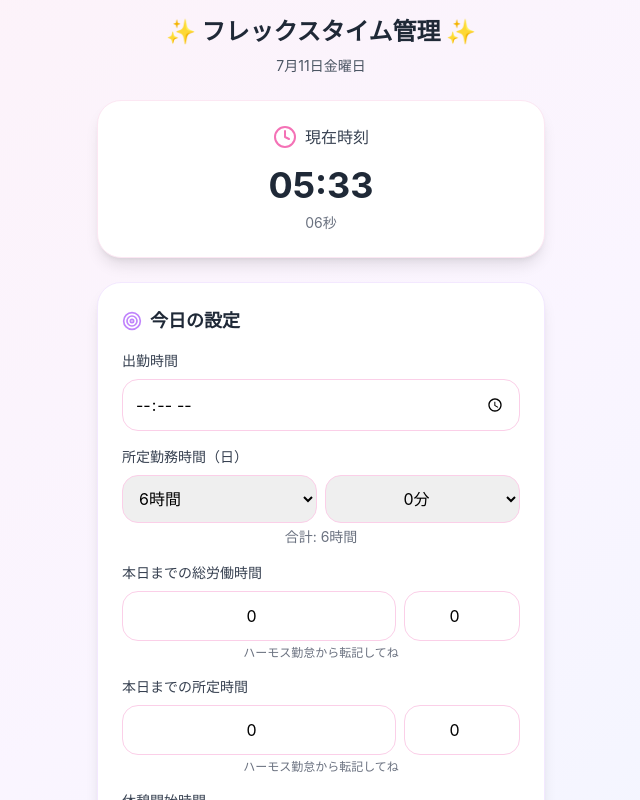
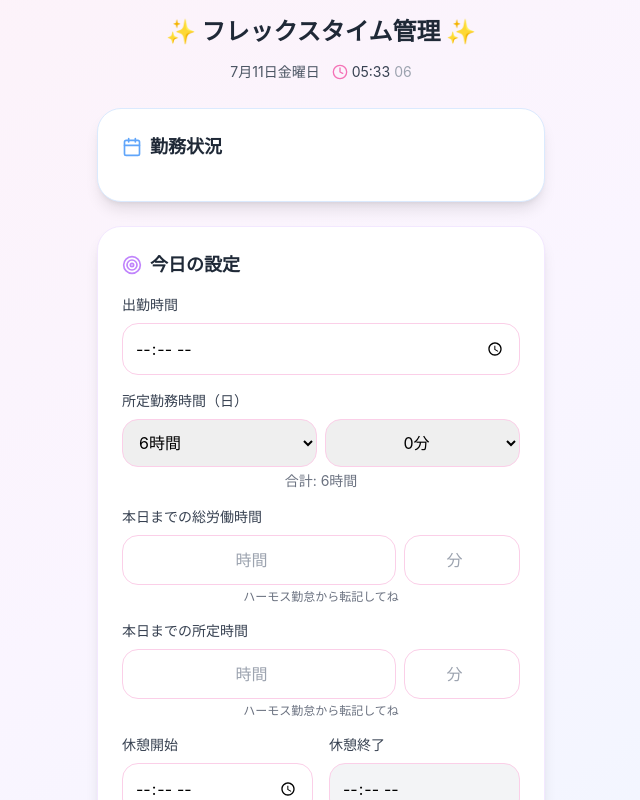
Before and after one commit to NoYu10/my-react-app, a React (Create React App) app: page / in a window 1280 px wide. Shown: the top 800 px of the page, without its empty margins (319-959 px from the left). Built offline with nearby package versions, Linux system fonts and the light colour scheme.

Commit message:
勤務状況と休憩・退勤予定の表示を改善し、コードの可読性を向上

```diff
--- a/src/flex-time-tracker.tsx
+++ b/src/flex-time-tracker.tsx
@@ -6,14 +6,12 @@ const FlexTimeTracker = () => {
   const [targetHours, setTargetHours] = useState(6);
   const [targetMinutes, setTargetMinutes] = useState(0);
   const [currentTime, setCurrentTime] = useState(new Date());
-  const [isWorking, setIsWorking] = useState(false);
   const [breakStart, setBreakStart] = useState('');
   const [breakEnd, setBreakEnd] = useState('');
-  const [isOnBreak, setIsOnBreak] = useState(false);
-  const [totalWorkHours, setTotalWorkHours] = useState(0);
-  const [totalWorkMinutes, setTotalWorkMinutes] = useState(0);
-  const [requiredHours, setRequiredHours] = useState(0);
-  const [requiredMinutes, setRequiredMinutes] = useState(0);
+  const [totalWorkHours, setTotalWorkHours] = useState('');
+  const [totalWorkMinutes, setTotalWorkMinutes] = useState('');
+  const [requiredHours, setRequiredHours] = useState('');
+  const [requiredMinutes, setRequiredMinutes] = useState('');
 
   useEffect(() => {
     const timer = setInterval(() => {
@@ -106,8 +104,8 @@ const FlexTimeTracker = () => {
 
   // 月次労働時間の超過不足を計算
   const calculateMonthlyBalance = () => {
-    const totalWorkInMinutes = (totalWorkHours * 60) + totalWorkMinutes;
-    const requiredInMinutes = (requiredHours * 60) + requiredMinutes;
+    const totalWorkInMinutes = (Number(totalWorkHours) * 60) + Number(totalWorkMinutes);
+    const requiredInMinutes = (Number(requiredHours) * 60) + Number(requiredMinutes);
     const balanceInMinutes = totalWorkInMinutes - requiredInMinutes;
 
     return {
@@ -150,36 +148,105 @@ const FlexTimeTracker = () => {
       <div className="max-w-md mx-auto">
         {/* ヘッダー */}
         <div className="text-center mb-6">
-          <h1 className="text-2xl font-bold text-gray-800 mb-2">
+          <h1 className="text-2xl font-bold text-gray-800 mb-3">
             ✨ フレックスタイム管理 ✨
           </h1>
-          <p className="text-gray-600 text-sm">
+          <div className="flex items-center justify-center h-6">
+            <div className="flex items-center gap-2 text-sm">
+              <span className="text-gray-600">
                 {currentTime.toLocaleDateString('ja-JP', {
                   month: 'long',
                   day: 'numeric',
                   weekday: 'long'
                 })}
-          </p>
-        </div>
-
-        {/* 現在時刻 */}
-        <div className="bg-white rounded-3xl shadow-lg p-6 mb-6 border border-pink-100">
-          <div className="flex items-center justify-center mb-4">
-            <Clock className="text-pink-400 w-6 h-6 mr-2" />
-            <span className="text-gray-700 font-medium">現在時刻</span>
-          </div>
-          <div className="text-center">
-            <div className="text-4xl font-bold text-gray-800 mb-2">
+              </span>
+              <span className="flex items-center text-gray-700">
+                <Clock className="text-pink-400 w-4 h-4 mx-1" />
                 {currentTime.toLocaleTimeString('ja-JP', {
                   hour: '2-digit',
                   minute: '2-digit',
                   hour12: false
                 })}
-            </div>
-            <div className="text-sm text-gray-500">
-              {currentTime.getSeconds().toString().padStart(2, '0')}秒
+                <span className="text-gray-400 ml-1">
+                  {currentTime.getSeconds().toString().padStart(2, '0')}
+                </span>
+              </span>
             </div>
           </div>
+        </div>
+
+        {/* 勤務状況表示 */}
+        <div className="bg-white rounded-3xl shadow-lg p-6 mb-6 border border-blue-100">
+          <h2 className="text-lg font-semibold text-gray-800 mb-4 flex items-center">
+            <Calendar className="text-blue-400 w-5 h-5 mr-2" />
+            勤務状況
+          </h2>
+
+          {startTime && (
+            <>
+              {/* プログレスバー */}
+              <div className="mb-4">
+                <div className="flex justify-between text-sm text-gray-600 mb-2">
+                  <span>進捗</span>
+                  <span>{Math.round(progressPercentage)}%</span>
+                </div>
+                <div className="w-full bg-pink-100 rounded-full h-3">
+                  <div
+                    className="bg-gradient-to-r from-pink-400 to-purple-400 h-3 rounded-full transition-all duration-500"
+                    style={{ width: `${progressPercentage}%` }}
+                  ></div>
+                </div>
+              </div>
+
+              <div className="grid grid-cols-2 gap-4 text-center mb-4">
+                <div className="bg-pink-50 rounded-2xl p-4">
+                  <div className="text-2xl font-bold text-pink-600">
+                    {Math.floor(workingHours)}:{String(Math.floor((workingHours % 1) * 60)).padStart(2, '0')}
+                  </div>
+                  <div className="text-sm text-gray-600">現在の勤務時間</div>
+                </div>
+
+                <div className="bg-purple-50 rounded-2xl p-4">
+                  <div className="text-2xl font-bold text-purple-600">
+                    {Math.floor(remainingHours)}:{String(Math.floor((remainingHours % 1) * 60)).padStart(2, '0')}
+                  </div>
+                  <div className="text-sm text-gray-600">残り時間</div>
+                </div>
+              </div>
+
+              {/* 推奨退勤時間 */}
+              <div className="mb-4 p-4 bg-gradient-to-r from-blue-50 to-purple-50 rounded-2xl text-center border border-blue-200">
+                <div className="text-sm text-gray-600 mb-1">推奨退勤時間</div>
+                <div className="text-2xl font-bold text-blue-600">
+                  {calculateEndTime()}
+                </div>
+              </div>
+
+              {/* 超過・不足メッセージ */}
+              {monthlyBalance.balanceInMinutes !== 0 && (
+                <div className={`p-4 rounded-2xl text-center text-sm ${
+                  monthlyBalance.isOvertime
+                    ? 'bg-green-50 text-green-700'
+                    : 'bg-orange-50 text-orange-700'
+                }`}>
+                  {monthlyBalance.isOvertime ? (
+                    <>
+                      🎉 今日は{monthlyBalance.hours > 0 ? `${monthlyBalance.hours}時間` : ''}{monthlyBalance.minutes}分早く帰っても大丈夫だよ！
+                      {earlyLeaveTime && (
+                        <div className="mt-1 font-semibold">
+                          {earlyLeaveTime}に退勤できるよ ✨
+                        </div>
+                      )}
+                    </>
+                  ) : (
+                    <>
+                      ⚠️ 今月は{monthlyBalance.hours > 0 ? `${monthlyBalance.hours}時間` : ''}{monthlyBalance.minutes}分不足しているよ
+                    </>
+                  )}
+                </div>
+              )}
+            </>
+          )}
         </div>
 
         {/* 設定エリア */}
@@ -233,30 +300,6 @@ const FlexTimeTracker = () => {
               <div className="text-sm text-gray-500 mt-1 text-center">
                 合計: {targetHours}時間{targetMinutes > 0 ? `${targetMinutes}分` : ''}
               </div>
-
-              {/* 月次労働時間バランス表示 */}
-              {monthlyBalance.balanceInMinutes !== 0 && (
-                <div className={`mt-3 p-3 rounded-2xl text-center text-sm ${
-                  monthlyBalance.isOvertime
-                    ? 'bg-green-50 text-green-700'
-                    : 'bg-orange-50 text-orange-700'
-                }`}>
-                  {monthlyBalance.isOvertime ? (
-                    <>
-                      🎉 今日は{monthlyBalance.hours > 0 ? `${monthlyBalance.hours}時間` : ''}{monthlyBalance.minutes}分早く帰っても大丈夫だよ！
-                      {earlyLeaveTime && (
-                        <div className="mt-1 font-semibold">
-                          {earlyLeaveTime}に退勤できるよ ✨
-                        </div>
-                      )}
-                    </>
-                  ) : (
-                    <>
-                      ⚠️ 今月は{monthlyBalance.hours > 0 ? `${monthlyBalance.hours}時間` : ''}{monthlyBalance.minutes}分不足しているよ
-                    </>
-                  )}
-                </div>
-              )}
             </div>
 
             <div>
@@ -268,7 +311,7 @@ const FlexTimeTracker = () => {
                   type="number"
                   min="0"
                   value={totalWorkHours}
-                  onChange={(e) => setTotalWorkHours(Math.max(0, Number(e.target.value)))}
+                  onChange={(e) => setTotalWorkHours(e.target.value)}
                   className="flex-1 p-3 border border-pink-200 rounded-2xl focus:ring-2 focus:ring-pink-300 focus:border-transparent text-center"
                   placeholder="時間"
                 />
@@ -277,7 +320,7 @@ const FlexTimeTracker = () => {
                   min="0"
                   max="59"
                   value={totalWorkMinutes}
-                  onChange={(e) => setTotalWorkMinutes(Math.max(0, Math.min(59, Number(e.target.value))))}
+                  onChange={(e) => setTotalWorkMinutes(e.target.value)}
                   className="flex-1 p-3 border border-pink-200 rounded-2xl focus:ring-2 focus:ring-pink-300 focus:border-transparent text-center"
                   placeholder="分"
                 />
@@ -296,7 +339,7 @@ const FlexTimeTracker = () => {
                   type="number"
                   min="0"
                   value={requiredHours}
-                  onChange={(e) => setRequiredHours(Math.max(0, Number(e.target.value)))}
+                  onChange={(e) => setRequiredHours(e.target.value)}
                   className="flex-1 p-3 border border-pink-200 rounded-2xl focus:ring-2 focus:ring-pink-300 focus:border-transparent text-center"
                   placeholder="時間"
                 />
@@ -305,7 +348,7 @@ const FlexTimeTracker = () => {
                   min="0"
                   max="59"
                   value={requiredMinutes}
-                  onChange={(e) => setRequiredMinutes(Math.max(0, Math.min(59, Number(e.target.value))))}
+                  onChange={(e) => setRequiredMinutes(e.target.value)}
                   className="flex-1 p-3 border border-pink-200 rounded-2xl focus:ring-2 focus:ring-pink-300 focus:border-transparent text-center"
                   placeholder="分"
                 />
@@ -315,9 +358,10 @@ const FlexTimeTracker = () => {
               </div>
             </div>
 
+            <div className="grid grid-cols-2 gap-4">
               <div>
                 <label className="block text-sm font-medium text-gray-700 mb-2">
-                休憩開始時間
+                  休憩開始
                 </label>
                 <input
                   type="time"
@@ -329,7 +373,7 @@ const FlexTimeTracker = () => {
 
               <div>
                 <label className="block text-sm font-medium text-gray-700 mb-2">
-                休憩終了時間
+                  休憩終了
                 </label>
                 <input
                   type="time"
@@ -341,49 +385,12 @@ const FlexTimeTracker = () => {
               </div>
             </div>
           </div>
-
-        {/* 勤務状況 */}
-        {startTime && (
-          <div className="bg-white rounded-3xl shadow-lg p-6 mb-6 border border-blue-100">
-            <h2 className="text-lg font-semibold text-gray-800 mb-4 flex items-center">
-              <Calendar className="text-blue-400 w-5 h-5 mr-2" />
-              勤務状況
-            </h2>
-
-            {/* プログレスバー */}
-            <div className="mb-4">
-              <div className="flex justify-between text-sm text-gray-600 mb-2">
-                <span>進捗</span>
-                <span>{Math.round(progressPercentage)}%</span>
-              </div>
-              <div className="w-full bg-pink-100 rounded-full h-3">
-                <div
-                  className="bg-gradient-to-r from-pink-400 to-purple-400 h-3 rounded-full transition-all duration-500"
-                  style={{ width: `${progressPercentage}%` }}
-                ></div>
-              </div>
         </div>
 
-            <div className="grid grid-cols-2 gap-4 text-center">
-              <div className="bg-pink-50 rounded-2xl p-4">
-                <div className="text-2xl font-bold text-pink-600">
-                  {Math.floor(workingHours)}:{String(Math.floor((workingHours % 1) * 60)).padStart(2, '0')}
-                </div>
-                <div className="text-sm text-gray-600">現在の勤務時間</div>
-              </div>
-
-              <div className="bg-purple-50 rounded-2xl p-4">
-                <div className="text-2xl font-bold text-purple-600">
-                  {Math.floor(remainingHours)}:{String(Math.floor((remainingHours % 1) * 60)).padStart(2, '0')}
-                </div>
-                <div className="text-sm text-gray-600">残り時間</div>
-              </div>
-            </div>
-          </div>
-        )}
-
+        {/* 勤務状況と休憩・退勤予定を横並びに */}
+        {startTime && (
+          <div className="max-w-md mx-auto">
             {/* 休憩・退勤時間 */}
-        {startTime && (
             <div className="bg-white rounded-3xl shadow-lg p-6 border border-green-100">
               <h2 className="text-lg font-semibold text-gray-800 mb-4 flex items-center">
                 <Coffee className="text-green-400 w-5 h-5 mr-2" />
@@ -428,6 +435,7 @@ const FlexTimeTracker = () => {
                 )}
               </div>
             </div>
+          </div>
         )}
 
         {/* フッター */}
```
Lines whose indentation alone changed are shown as unchanged.
